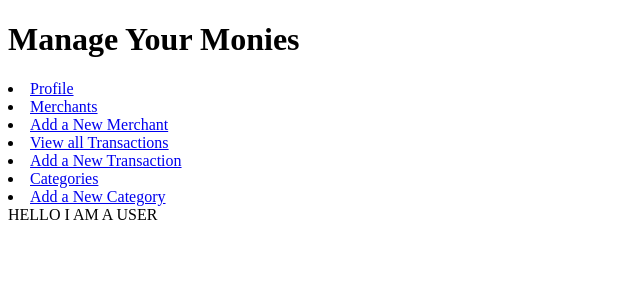
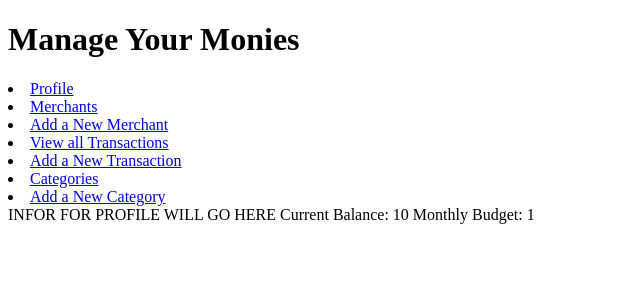
Before and after one commit to CodeCharlieCode/Manage-Your-Monies, a Flask app: template templates/profiles/index.html in a window 1280 px wide. Shown: the top 300 px of the page, without its empty margins (0-640 px from the left). Run offline with Flask 2, Linux system fonts and the light colour scheme; the template is opened without the code that fills it: most values are stand-ins (such as "Sample title", 1, 10 or a date in 2020).

Commit message:
Set the balance and the budget to 0 in the users profile

```diff
--- a/controllers/profile_controller.py
+++ b/controllers/profile_controller.py
@@ -8,4 +8,6 @@ profile_blueprint = Blueprint("profiles",__name__)
 @profile_blueprint.route("/profiles/")
 def profile():
     profile = profile_repository.select_all()
-    return render_template("profiles/index.html", profile = profile)
+    profile1= Profile(0, 0)
+    profile_repository.save(profile1)
+    return render_template("profiles/index.html", profile = profile, profile1 = profile1)
--- a/templates/profiles/index.html
+++ b/templates/profiles/index.html
@@ -2,6 +2,10 @@
 
 {% block content %}
 
-HELLO I AM A USER
+INFOR FOR PROFILE WILL GO HERE
+
+Current Balance: {{profile1.balance}}
+
+Monthly Budget: {{profile1.total_budget}}
 
 {% endblock %}
```
